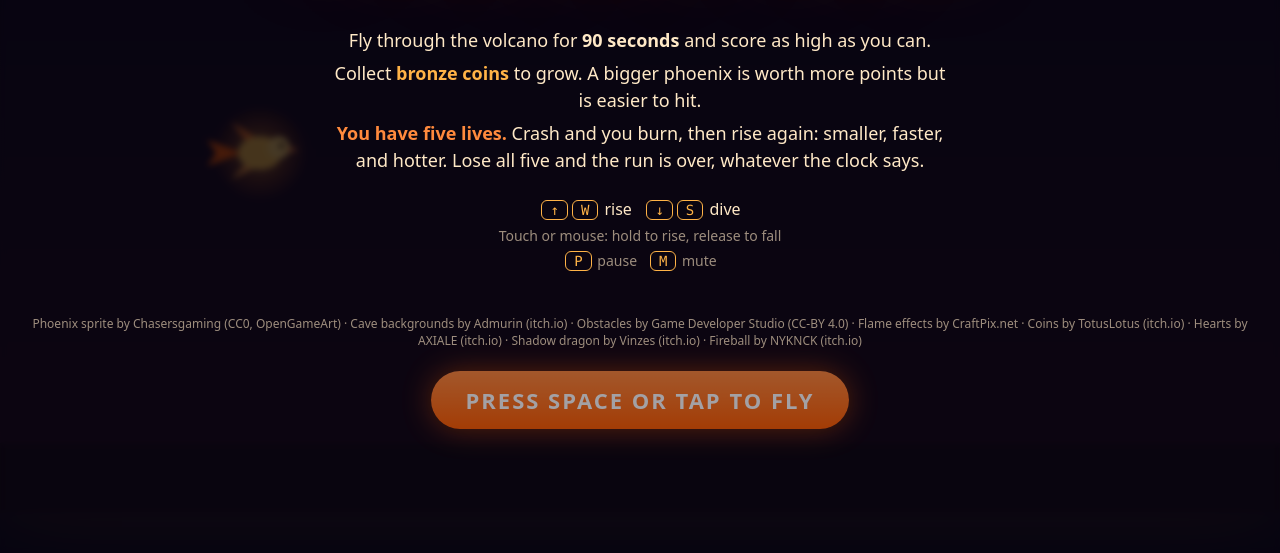
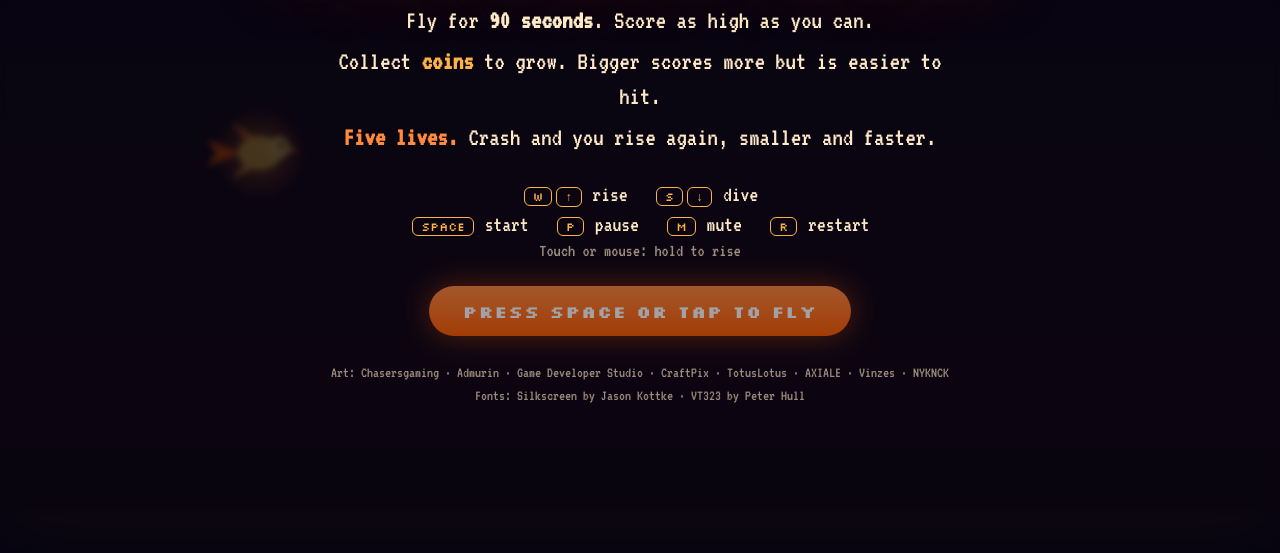
Before and after one commit to Abhi-javvadi/hackclub, a plain HTML site: page index.html in a window 1280 px wide. Shown: the part 247-800 px from the top of the page. Drawn offline with Linux system fonts and the light colour scheme.

Commit message:
Simplify title screen and switch to Silkscreen and VT323 fonts
Title now shows the logo, three short rules, keybinds, and a two-line credit.
Drop the tagline, best-score line, and license tags from the title. Canvas
text uses VT323 to match.

```diff
--- a/game.js
+++ b/game.js
@@ -37,7 +37,7 @@
     hud: $('hud'), score: $('hud-score'), embers: $('hud-embers'), rebirths: $('hud-rebirths'),
     time: $('hud-time'), timerFill: $('timer-fill'), hearts: [...document.querySelectorAll('#hud-lives .heart')],
     resHeading: $('res-heading'),
-    title: $('title'), results: $('results'), paused: $('paused'), bestLine: $('best-line'),
+    title: $('title'), results: $('results'), paused: $('paused'),
     startBtn: $('start-btn'), againBtn: $('again-btn'),
     resScore: $('res-score'), resBest: $('res-best'), resDist: $('res-dist'), resEmbers: $('res-embers'),
     resRebirths: $('res-rebirths'), resSize: $('res-size'), resStreak: $('res-streak'), resTitle: $('res-title'),
@@ -677,15 +677,15 @@
       }
       ctx.textAlign = 'center';
       if (g.lives > 0) {
-        ctx.fillStyle = '#ffb347'; ctx.font = 'bold 44px system-ui'; ctx.fillText('REBIRTH IN ' + (Math.ceil(g.bird.deadTimer * 10) / 10).toFixed(1), W / 2, H / 2 - 40);
-        ctx.fillStyle = '#ffe9c7'; ctx.font = '22px system-ui'; ctx.fillText('Smaller. Faster. Hotter.', W / 2, H / 2);
+        ctx.fillStyle = '#ffb347'; ctx.font = '52px "VT323", monospace'; ctx.fillText('REBIRTH IN ' + (Math.ceil(g.bird.deadTimer * 10) / 10).toFixed(1), W / 2, H / 2 - 40);
+        ctx.fillStyle = '#ffe9c7'; ctx.font = '28px "VT323", monospace'; ctx.fillText('Smaller. Faster. Hotter.', W / 2, H / 2);
       } else {
-        ctx.fillStyle = '#ff6b4d'; ctx.font = 'bold 44px system-ui'; ctx.fillText('BURNED OUT', W / 2, H / 2 - 40);
-        ctx.fillStyle = '#ffe9c7'; ctx.font = '22px system-ui'; ctx.fillText('No lives left.', W / 2, H / 2);
+        ctx.fillStyle = '#ff6b4d'; ctx.font = '52px "VT323", monospace'; ctx.fillText('BURNED OUT', W / 2, H / 2 - 40);
+        ctx.fillStyle = '#ffe9c7'; ctx.font = '28px "VT323", monospace'; ctx.fillText('No lives left.', W / 2, H / 2);
       }
     }
 
-    for (const f of g.floaters) { ctx.globalAlpha = Math.min(1, f.life * 2); ctx.fillStyle = f.color; ctx.font = `bold ${f.size}px system-ui`; ctx.textAlign = 'center'; ctx.fillText(f.text, f.x, f.y); }
+    for (const f of g.floaters) { ctx.globalAlpha = Math.min(1, f.life * 2); ctx.fillStyle = f.color; ctx.font = `${Math.round(f.size * 1.2)}px "VT323", monospace`; ctx.textAlign = 'center'; ctx.fillText(f.text, f.x, f.y); }
     ctx.globalAlpha = 1;
 
     if (g.flash > 0) { ctx.fillStyle = `rgba(${g.flashColor},${g.flash * 0.35})`; ctx.fillRect(-20, -20, W + 40, H + 40); }
@@ -704,7 +704,6 @@
   (function boot() {
     startRun(); game.phase = 'title'; draw();
     ui.hud.hidden = true; ui.title.hidden = false;
-    const best = loadBest(); ui.bestLine.textContent = best ? 'BEST ' + best.toLocaleString() : '';
     requestAnimationFrame(frame);
   })();
 
--- a/index.html
+++ b/index.html
@@ -4,7 +4,10 @@
 <meta charset="utf-8">
 <meta name="viewport" content="width=device-width, initial-scale=1, user-scalable=no">
 <title>Phoenix Run</title>
-<link rel="stylesheet" href="style.css?v=40">
+<link rel="preconnect" href="https://fonts.googleapis.com">
+<link rel="preconnect" href="https://fonts.gstatic.com" crossorigin>
+<link rel="stylesheet" href="https://fonts.googleapis.com/css2?family=Silkscreen:wght@400;700&family=VT323&display=swap">
+<link rel="stylesheet" href="style.css?v=41">
 </head>
 <body>
 <div id="wrap">
@@ -27,20 +30,18 @@
 
   <div id="title" class="screen">
     <div class="logo">PHOENIX RUN</div>
-    <div class="tag">You cannot lose. You can only come back.</div>
     <div class="rules">
-      <p>Fly through the volcano for <b>90 seconds</b> and score as high as you can.</p>
-      <p>Collect <span class="ember">bronze coins</span> to grow. A bigger phoenix is worth more points but is easier to hit.</p>
-      <p><span class="hot">You have five lives.</span> Crash and you burn, then rise again: smaller, faster, and hotter. Lose all five and the run is over, whatever the clock says.</p>
+      <p>Fly for <b>90 seconds</b>. Score as high as you can.</p>
+      <p>Collect <span class="ember">coins</span> to grow. Bigger scores more but is easier to hit.</p>
+      <p><span class="hot">Five lives.</span> Crash and you rise again, smaller and faster.</p>
     </div>
     <div class="controls">
-      <div><span class="key">↑</span><span class="key">W</span> rise &nbsp; <span class="key">↓</span><span class="key">S</span> dive</div>
-      <div class="muted">Touch or mouse: hold to rise, release to fall</div>
-      <div class="muted"><span class="key">P</span> pause &nbsp; <span class="key">M</span> mute</div>
+      <div><span class="key">W</span><span class="key">↑</span> rise &nbsp; <span class="key">S</span><span class="key">↓</span> dive</div>
+      <div><span class="key">SPACE</span> start &nbsp; <span class="key">P</span> pause &nbsp; <span class="key">M</span> mute &nbsp; <span class="key">R</span> restart</div>
+      <div class="muted">Touch or mouse: hold to rise</div>
     </div>
-    <div id="best-line" class="best"></div>
-    <div class="muted credit">Phoenix sprite by Chasersgaming (CC0, OpenGameArt) · Cave backgrounds by Admurin (itch.io) · Obstacles by Game Developer Studio (CC-BY 4.0) · Flame effects by CraftPix.net · Coins by TotusLotus (itch.io) · Hearts by AXIALE (itch.io) · Shadow dragon by Vinzes (itch.io) · Fireball by NYKNCK (itch.io)</div>
     <button id="start-btn" class="go">PRESS SPACE OR TAP TO FLY</button>
+    <div class="muted credit">Art: Chasersgaming · Admurin · Game Developer Studio · CraftPix · TotusLotus · AXIALE · Vinzes · NYKNCK<br>Fonts: Silkscreen by Jason Kottke · VT323 by Peter Hull</div>
   </div>
 
   <div id="results" class="screen" hidden>
@@ -63,6 +64,6 @@
     <div class="muted">Press P to resume</div>
   </div>
 </div>
-<script src="game.js?v=40"></script>
+<script src="game.js?v=41"></script>
 </body>
 </html>
--- a/style.css
+++ b/style.css
@@ -8,7 +8,7 @@
 * { box-sizing: border-box; }
 html, body {
   margin: 0; height: 100%; background: var(--bg); color: var(--cream);
-  font-family: system-ui, -apple-system, "Segoe UI", sans-serif; overflow: hidden;
+  font-family: "VT323", "Courier New", monospace; font-size: 20px; overflow: hidden;
   -webkit-user-select: none; user-select: none; touch-action: none;
 }
 #wrap { position: relative; width: 100vw; height: 100vh; display: flex; align-items: center; justify-content: center; }
@@ -30,7 +30,7 @@ canvas {
 .stat { display: flex; align-items: baseline; gap: 10px; }
 .stat b { font-size: 32px; color: var(--amber); font-variant-numeric: tabular-nums; }
 .stat.small b { font-size: 20px; color: var(--cream); }
-.label { font-size: 12px; letter-spacing: 2px; color: rgba(255,233,199,0.7); }
+.label { font-family: "Silkscreen", monospace; font-size: 11px; letter-spacing: 1px; color: rgba(255,233,199,0.7); }
 .hud-center { display: flex; flex-direction: column; align-items: center; gap: 4px; }
 #timer-bar { width: 320px; height: 8px; background: rgba(255,255,255,0.12); border-radius: 4px; overflow: hidden; }
 #timer-fill { height: 100%; width: 100%; background: linear-gradient(90deg, var(--hot), var(--amber)); transition: width 0.2s linear; }
@@ -50,25 +50,25 @@ canvas {
   text-align: center; background: rgba(5,4,14,0.74); backdrop-filter: blur(3px); padding: 24px;
 }
 .logo {
-  font-size: clamp(44px, 8vw, 84px); font-weight: 900; letter-spacing: 6px; color: var(--orange);
+  font-family: "Silkscreen", monospace; font-size: clamp(36px, 6.5vw, 72px); font-weight: 700; letter-spacing: 4px; color: var(--orange);
   text-shadow: 0 0 40px var(--hot), 0 0 80px rgba(255,94,0,0.5); line-height: 1;
 }
 .logo.small { font-size: clamp(30px, 5vw, 48px); letter-spacing: 4px; }
 .tag { margin-top: 10px; font-size: clamp(14px, 2vw, 20px); color: var(--amber); font-style: italic; }
-.rules { max-width: 620px; margin-top: 22px; font-size: clamp(14px, 1.7vw, 18px); line-height: 1.5; }
+.rules { max-width: 620px; margin-top: 26px; font-size: clamp(20px, 2.2vw, 26px); line-height: 1.35; }
 .rules p { margin: 6px 0; }
 .ember { color: var(--amber); font-weight: 700; }
 .hot { color: var(--orange); font-weight: 700; }
-.controls { margin-top: 18px; font-size: 16px; display: flex; flex-direction: column; gap: 6px; }
-.muted { color: rgba(255,233,199,0.6); font-size: 14px; }
+.controls { margin-top: 22px; font-size: 22px; display: flex; flex-direction: column; gap: 6px; }
+.muted { color: rgba(255,233,199,0.6); font-size: 18px; }
 .key {
   display: inline-block; border: 1px solid var(--amber); border-radius: 6px; padding: 1px 8px; margin: 0 2px;
-  font-family: ui-monospace, Menlo, monospace; color: var(--amber); font-size: 14px;
+  font-family: "Silkscreen", monospace; color: var(--amber); font-size: 12px; vertical-align: middle;
 }
-.credit { margin-top: 10px; font-size: 12px; }
+.credit { margin-top: 26px; font-size: 15px; line-height: 1.5; }
 .best { margin-top: 14px; color: var(--amber); font-size: 16px; letter-spacing: 1px; min-height: 20px; }
 .go {
-  margin-top: 22px; font: inherit; font-size: clamp(16px, 2.2vw, 22px); font-weight: 700; letter-spacing: 2px;
+  margin-top: 26px; font-family: "Silkscreen", monospace; font-size: clamp(13px, 1.6vw, 17px); font-weight: 700; letter-spacing: 1px;
   color: #fff; background: linear-gradient(180deg, var(--orange), var(--hot)); border: 0; border-radius: 999px;
   padding: 14px 34px; cursor: pointer; box-shadow: 0 0 30px rgba(255,94,0,0.5); animation: pulse 1.4s infinite;
 }
@@ -78,7 +78,7 @@ canvas {
 .grid { display: grid; grid-template-columns: repeat(3, minmax(120px, 160px)); gap: 14px 24px; margin-top: 22px; }
 .grid div { display: flex; flex-direction: column; gap: 2px; }
 .grid b { font-size: 24px; }
-.rank { margin-top: 18px; font-size: clamp(16px, 2.4vw, 24px); color: var(--orange); font-weight: 700; letter-spacing: 1px; }
+.rank { margin-top: 18px; font-family: "Silkscreen", monospace; font-size: clamp(14px, 2vw, 20px); color: var(--orange); font-weight: 700; letter-spacing: 1px; }
 @keyframes pulse { 50% { opacity: 0.55; } }
 [hidden] { display: none !important; }
 @media (max-width: 700px) {
```
